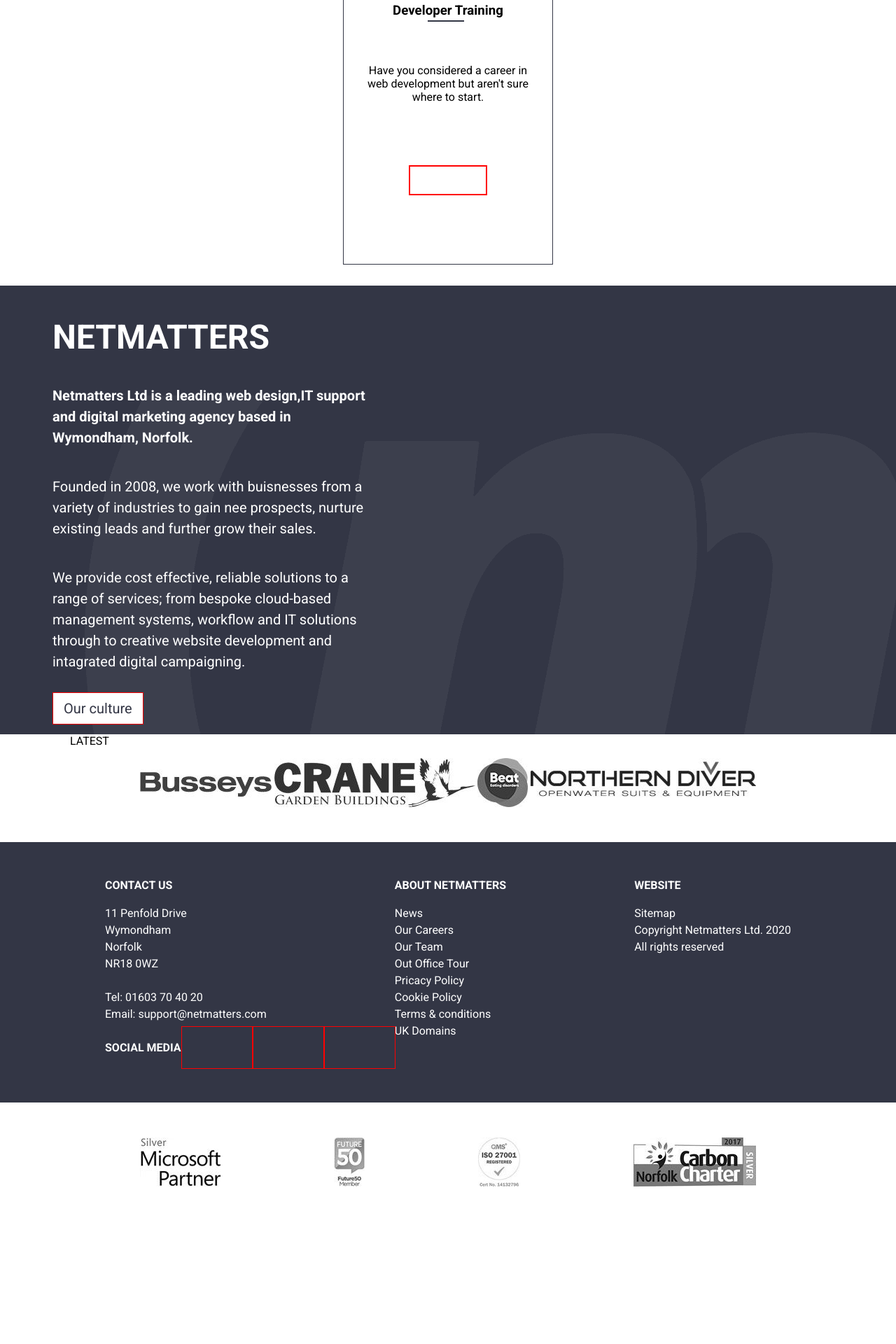
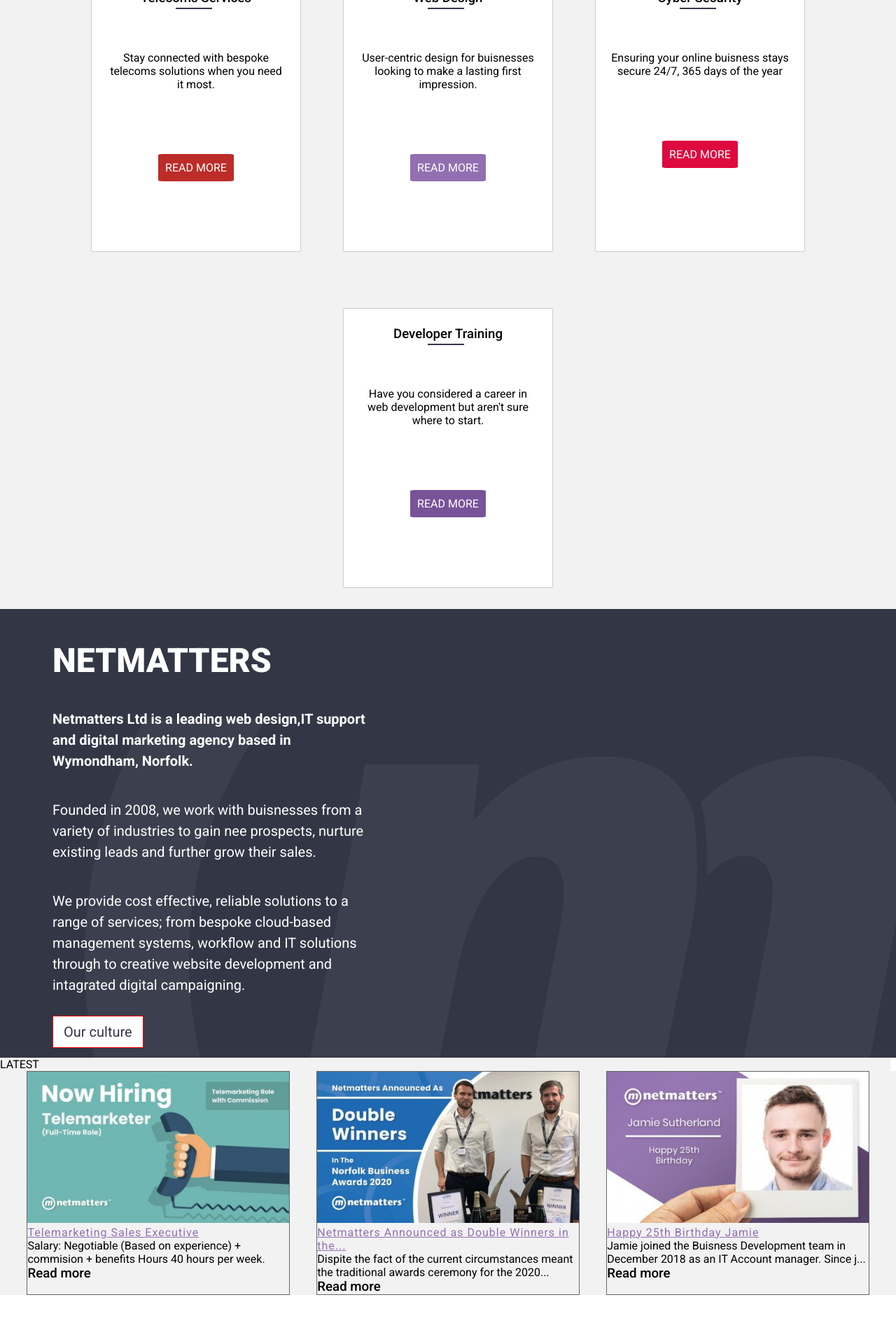
Before and after one commit to David-Every/Html-Css-Javascript-PHP-Reflection, a PHP site: page /html/index.html in a window 1280 px wide. Shown: the part 1280-3200 px from the top of the page at 70% size. Before the commit the page ends 2975 px from the top, so only its background shows below. Run offline with PHP 8.4, Linux system fonts and the light colour scheme.

Commit message:
Cards will invert colours on hover, background colour changed, re-added carousel image, re-added news

```diff
--- a/html/index.html
+++ b/html/index.html
@@ -2,7 +2,9 @@
 <html>
     <head>
         <title>Netmatters | Full Service Digital Agency | Norwich, Norfolk</title>
+        <!-- <link href="https://fonts.googleapis.com/css2?family=Roboto:ital,wght@0,100;0,300;0,400;0,500;0,700;0,900;1,100;1,300;1,400;1,500;1,700;1,900&display=swap" rel="stylesheet"> -->
         <link href = "../scss/style.css" rel ="stylesheet" >
+        <link rel="preconnect" href="https://fonts.gstatic.com">
     </head>
 
     <header>
@@ -74,10 +76,9 @@
     </header>
 
     <body>
-        <!-- Cards -->
-
-        <h1>Carousel images here</h1> <!-- Remove this when carousel is in-->
-
+        <!-- <h1>Carousel images here</h1> Remove this when carousel is in -->
+        <img class = "carousel" src="../img/Carousel images/web_design_slide_1.jpg" alt="Designing a website">
+          <!-- Cards -->
         <div class = "card-nav">
 
                 <div class = "card service card-nav-bs">
@@ -88,7 +89,7 @@
                         Our expert team will ensure a software
                         solution.
                     </p>
-                    <Label class = "rm-bs" >read more</label>
+                    <span class = "rm-bs" >read more</span>
                 </div>
 
                 <div class = "card service card-nav-it">
@@ -97,7 +98,7 @@
                         to your buisnesses needs, adds value and
                         reduces costs.
                     </p>
-                    <label class = "rm-it" >read more</label>
+                    <span class = "rm-it" >read more</span>
                 </div>
 
                 <div class = "card service card-nav-mk">
@@ -107,7 +108,7 @@
                         creative digital marketing campaigns.
                         We Review and monitor online performances.
                     </p>
-                    <label class = "rm-mk" >read more</label>
+                    <span class = "rm-mk" >read more</span>
                 </div>
 
                 <div class = "card service card-nav-tc">
@@ -116,7 +117,7 @@
                     Stay connected with bespoke telecoms solutions
                     when you need it most.
                     </p>
-                    <label class = "rm-tc" >read more</label>
+                    <span class = "rm-tc" >read more</span>
                 </div>
 
                 <div class = "card service card-nav-web">
@@ -125,7 +126,7 @@
                         User-centric design for buisnesses looking to
                         make a lasting first impression.
                     </p>
-                    <label class = "rm-web" > read more</label>
+                    <span class = "rm-web" > read more</span>
                 </div>
 
                 <div class = "card service card-nav-cs">
@@ -133,7 +134,7 @@
                     <p>Ensuring your online buisness stays secure 24/7,
                         365 days of the year
                     </p>
-                    <label class = "rm-cs" >read more</label>
+                    <span class = "rm-cs" >read more</span>
                 </div>
 
                 <div class = "card service card-nav-dt">
@@ -141,7 +142,7 @@
                     <p> Have you considered a career in web development
                         but aren't sure where to start.
                     </p>
-                    <label class = "rm-dt" >read more</label>
+                    <span class = "rm-dt" >read more</span>
                 </div>
 
         </div> <!-- /cards -->
@@ -171,7 +172,7 @@
         </div>
 
         <!-- news -->
-    <!--
+
         <div class = "news">
             <div class = "news-card">
                 <img src = "../img/News_img/telemarketing-sales-executive-HapA.jpg"alt ="Netmatters Hiring">
@@ -199,7 +200,7 @@
                 </p>
                 <h3>Read more</h4>
             </div>
-        </div>-->
+        </div>
         <!-- /news -->
 
     </body>
--- a/scss/_card-nav.scss
+++ b/scss/_card-nav.scss
@@ -2,10 +2,10 @@
     @include display;
     justify-content: center;
     flex-wrap: wrap;
-
         .card{
             //UPDATE SHAPE /  SIZE AND INFO
-            border: 1px $nm-secondary solid;
+            border: 1px lighten($nm-tertiary,40%) solid;
+            border-radius: 1%;
             height:400px;
             width:300px;
 
@@ -15,7 +15,6 @@
             font-size: 1em;
             text-align: center;
             cursor: pointer;
-            //position: static;
 
             &a{
                 text-decoration: none;
@@ -25,14 +24,10 @@
                 margin-bottom:100px;
             }
 
-            label{
-                //position: static;
-                background-color: $nm-primary;
-                border: 2px red solid;
+            span{
+                border-radius: 5%;
                 padding: 10px;
                 text-transform: uppercase;
-                // margin-top: 10px;
-            }
             }
 
             .c-title{
@@ -40,7 +35,7 @@
                 padding-bottom:50px;
                 position:relative;
 
-            &::after{
+                &::before{
                     content: '';
                     display:block;
                     position: absolute;
@@ -48,7 +43,37 @@
                     border:$nm-secondary solid 1px;
                     top: 25px;
                     left:100px;
+                }
+            }
+
+            // &:hover{
+            //     //When hovering over 'card'
+            //     .ctitle::after{
+            //         content: '';
+            //         display:block;
+            //         position: absolute;
+            //         width: 50px;
+            //         border:$nm-primary solid 1px;
+            //         top: 25px;
+            //         left:100px;
+            //     }
+            //}
+
+
+
+            //selects c-title... need to select .card
+            // &:hover::after{
+            //     content: '';
+            //     display:block;
+            //     position: absolute;
+            //     width: 50px;
+            //     border:$nm-primary solid 1px;
+            //     top: 25px;
+            //     left:100px;
+            //}
+
 
         }
+
+
 }
-}
--- a/scss/_colours.scss
+++ b/scss/_colours.scss
@@ -17,3 +17,13 @@
 $facebook-hover: #3b5998;
 $twitter-hover: #00ACEE;
 $linkedin-hover: #0077B5;
+
+
+.footer-web-design,
+.footer-icons,
+.card-nav,
+.carousel,
+.break,
+.news{
+    background-color:darken($nm-primary, 5%);
+}
--- a/scss/_fonts.scss
+++ b/scss/_fonts.scss
@@ -4,4 +4,16 @@
 *{
     font-family: 'Roboto', sans-serif;
 }
-//
+
+h1{
+    font-weight: 800;
+}
+
+h3{
+    font-weight:500;
+}
+
+h4{
+    font-weight:400;
+    letter-spacing: 1px;
+}
--- a/scss/_footer.scss
+++ b/scss/_footer.scss
@@ -32,16 +32,16 @@
         .footer-web-design{
             @include display;
             flex-wrap: wrap;
-            margin: 15px 200px 15px 200px;
+            //margin: 15px 200px 15px 200px;
 
         }
         .footer-web-design{
-            margin-bottom:50px;
+            //margin-bottom:50px;
         }
 
         .footer-icons{
-            margin-top:50px;
-            margin-bottom:50px;
+            //margin-top:50px;
+            //margin-bottom:50px;
         }
 }
 
@@ -55,15 +55,8 @@
         background-color:darken ($nm-secondary,20%);
         border: 1px red solid;
         padding:20px 50px;
-        margin-bottom: 20px;
+        //margin-bottom: 20px;
         cursor: pointer;
-
-
-        // img{
-        //     //height: 5%;
-        //     //width: 5%;
-
-        // }
 
         .s-icon-1:hover{
             background-color: $facebook-hover;
--- /dev/null
+++ b/scss/_imgs.scss
@@ -0,0 +1,3 @@
+.carousel{
+    width:100%;
+}
--- a/scss/_mixins.scss
+++ b/scss/_mixins.scss
@@ -8,34 +8,3 @@
     font-style: normal;
     text-decoration: none;
 }
-
-$service-colors: ('web' $nm-web, 'it' $nm-it, 'tc' $nm-tc, 'bs' $nm-bs, 'mk' $nm-marketing, 'cs' $nm-Security, 'dt' $nm-training);
-
-/*Creates a block of code that colours the backgtound*/
-@each $name, $color in $service-colors{
-
-    .nav-#{$name}:hover{
-        background-color:$color;
-    }
-
-    .card-nav-#{$name}:hover{
-        background-color:$color;
-        color:$nm-primary;
-    }
-
-
-
-    //This isnt working properly because its aseperate thing.
-    //try changing to an h4 or something like that as then it will be
-    //accessable from the same place
-    .rm-#{$name}{
-        background-color: $color;
-        color:$nm-primary;
-
-        &:hover{
-            background-color:$nm-primary;
-            color:$color;
-        }
-    }
-}
-/* ends colouring boxes */
--- a/scss/_news.scss
+++ b/scss/_news.scss
@@ -1,18 +1,21 @@
 .news{
     @include display;
     margin-bottom: 5em;
-    width:25%; //3 cards = 75%, 25% remaining width:25%; //3 cards = 75%, 25% remaining
 
     a{
         color:$nm-web;
 
     }
+    img{
+        width:100%;
+    }
 
     .news-card{
-        margin-left: 7%;
+        margin-left: 3%;
+        width: 35%;
         border: $nm-tertiary 1px solid;
-
     }
-
-        //issue, Images not resizing, creates bottom scroll bar
+    .news-card:last-child{
+        margin-right: 3%;
+    }
 }
--- /dev/null
+++ b/scss/card-colouring.scss
@@ -0,0 +1,31 @@
+$service-colors: ('web' $nm-web, 'it' $nm-it, 'tc' $nm-tc, 'bs' $nm-bs, 'mk' $nm-marketing, 'cs' $nm-Security, 'dt' $nm-training);
+
+/*Creates a block of code that colours the backgtound*/
+@each $name, $color in $service-colors{
+
+    .nav-#{$name}:hover{
+        background-color:$color;
+        //When nav-# is created it makes a new class
+        //and applies a background colour to it
+    }
+
+    //Read me icons
+    .card-nav-#{$name}{
+        //Default
+        background-color: $nm-primary;
+        .rm-#{$name}{
+            background-color: $color;
+            color:$nm-primary;
+        }
+        //hover-state
+        &:hover{
+            background-color:$color;
+            color:$nm-primary;
+
+            .rm-#{$name}{
+                background-color: $nm-primary;
+                color:$color;
+            }
+         }
+    }
+}
--- a/scss/style.css
+++ b/scss/style.css
@@ -6,12 +6,13 @@
           box-sizing: border-box;
 }
 
-* {
-  font-family: 'Roboto', sans-serif;
-}
-
-.debug {
-  border: 2px red solid;
+.footer-web-design,
+.footer-icons,
+.card-nav,
+.carousel,
+.break,
+.news {
+  background-color: #f2f2f2;
 }
 
 /*Creates a block of code that colours the backgtound*/
@@ -19,17 +20,21 @@
   background-color: #926fb1;
 }
 
+.card-nav-web {
+  background-color: #fff;
+}
+
+.card-nav-web .rm-web {
+  background-color: #926fb1;
+  color: #fff;
+}
+
 .card-nav-web:hover {
   background-color: #926fb1;
   color: #fff;
 }
 
-.rm-web {
-  background-color: #926fb1;
-  color: #fff;
-}
-
-.rm-web:hover {
+.card-nav-web:hover .rm-web {
   background-color: #fff;
   color: #926fb1;
 }
@@ -57,17 +66,21 @@
   background-color: #BC2C28;
 }
 
+.card-nav-tc {
+  background-color: #fff;
+}
+
+.card-nav-tc .rm-tc {
+  background-color: #BC2C28;
+  color: #fff;
+}
+
 .card-nav-tc:hover {
   background-color: #BC2C28;
   color: #fff;
 }
 
-.rm-tc {
-  background-color: #BC2C28;
-  color: #fff;
-}
-
-.rm-tc:hover {
+.card-nav-tc:hover .rm-tc {
   background-color: #fff;
   color: #BC2C28;
 }
@@ -114,17 +135,21 @@
   background-color: #DE093F;
 }
 
+.card-nav-cs {
+  background-color: #fff;
+}
+
+.card-nav-cs .rm-cs {
+  background-color: #DE093F;
+  color: #fff;
+}
+
 .card-nav-cs:hover {
   background-color: #DE093F;
   color: #fff;
 }
 
-.rm-cs {
-  background-color: #DE093F;
-  color: #fff;
-}
-
-.rm-cs:hover {
+.card-nav-cs:hover .rm-cs {
   background-color: #fff;
   color: #DE093F;
 }
@@ -133,22 +158,46 @@
   background-color: #79539a;
 }
 
+.card-nav-dt {
+  background-color: #fff;
+}
+
+.card-nav-dt .rm-dt {
+  background-color: #79539a;
+  color: #fff;
+}
+
 .card-nav-dt:hover {
   background-color: #79539a;
   color: #fff;
 }
 
-.rm-dt {
-  background-color: #79539a;
-  color: #fff;
-}
-
-.rm-dt:hover {
+.card-nav-dt:hover .rm-dt {
   background-color: #fff;
   color: #79539a;
 }
 
-/* ends colouring boxes */
+* {
+  font-family: 'Roboto', sans-serif;
+}
+
+h1 {
+  font-weight: 800;
+}
+
+h3 {
+  font-weight: 500;
+}
+
+h4 {
+  font-weight: 400;
+  letter-spacing: 1px;
+}
+
+.debug {
+  border: 2px red solid;
+}
+
 footer .buisness-info {
   display: -webkit-box;
   display: -ms-flexbox;
@@ -198,16 +247,6 @@
           justify-content: space-between;
   -ms-flex-wrap: wrap;
       flex-wrap: wrap;
-  margin: 15px 200px 15px 200px;
-}
-
-footer .footer-web-design {
-  margin-bottom: 50px;
-}
-
-footer .footer-icons {
-  margin-top: 50px;
-  margin-bottom: 50px;
 }
 
 .social {
@@ -225,7 +264,6 @@
   background-color: darken #333645, 20%;
   border: 1px red solid;
   padding: 20px 50px;
-  margin-bottom: 20px;
   cursor: pointer;
 }
 
@@ -249,16 +287,24 @@
       -ms-flex-pack: justify;
           justify-content: space-between;
   margin-bottom: 5em;
-  width: 25%;
 }
 
 .news a {
   color: #926fb1;
 }
 
+.news img {
+  width: 100%;
+}
+
 .news .news-card {
-  margin-left: 7%;
+  margin-left: 3%;
+  width: 35%;
   border: #666666 1px solid;
+}
+
+.news .news-card:last-child {
+  margin-right: 3%;
 }
 
 .about-us {
@@ -315,7 +361,8 @@
 }
 
 .card-nav .card {
-  border: 1px #333645 solid;
+  border: 1px #cccccc solid;
+  border-radius: 1%;
   height: 400px;
   width: 300px;
   margin: 50px 30px 30px;
@@ -334,20 +381,19 @@
   margin-bottom: 100px;
 }
 
-.card-nav .card label {
-  background-color: #fff;
-  border: 2px red solid;
+.card-nav .card span {
+  border-radius: 5%;
   padding: 10px;
   text-transform: uppercase;
 }
 
-.card-nav .c-title {
+.card-nav .card .c-title {
   text-transform: capitalize;
   padding-bottom: 50px;
   position: relative;
 }
 
-.card-nav .c-title::after {
+.card-nav .card .c-title::before {
   content: '';
   display: block;
   position: absolute;
@@ -457,7 +507,6 @@
 .break {
   text-transform: uppercase;
   border-bottom: #333645;
-  margin: 50px 100px 100px;
-  padding-top: 50px;
+  padding-right: 95%;
 }
 /*# sourceMappingURL=style.css.map */
--- a/scss/style.scss
+++ b/scss/style.scss
@@ -1,6 +1,7 @@
 * { margin:0; padding:0; box-sizing:border-box; } //resets html
 
 @import 'colours',
+'card-colouring',
 'fonts',
 'debug',
 'mixins',
@@ -8,7 +9,8 @@
 'news',
 'about-us',
 'card-nav',
-'nav';
+'nav',
+'imgs';
 
 body{
     user-select: none;
@@ -17,11 +19,5 @@
 .break{
     text-transform: uppercase;
     border-bottom: $nm-secondary;
-
-    margin: 50px 100px 100px;
-    padding-top: 50px;
-    //margin-top: 100px;
-        // .h3{
-        //     /margin-left: 50px;
-        // }
+    padding-right:95%;
 }
```
Also changed, not shown: other parts of scss/style.css (+34 -18 lines), 1 other file. Lines whose indentation alone changed are shown as unchanged.
